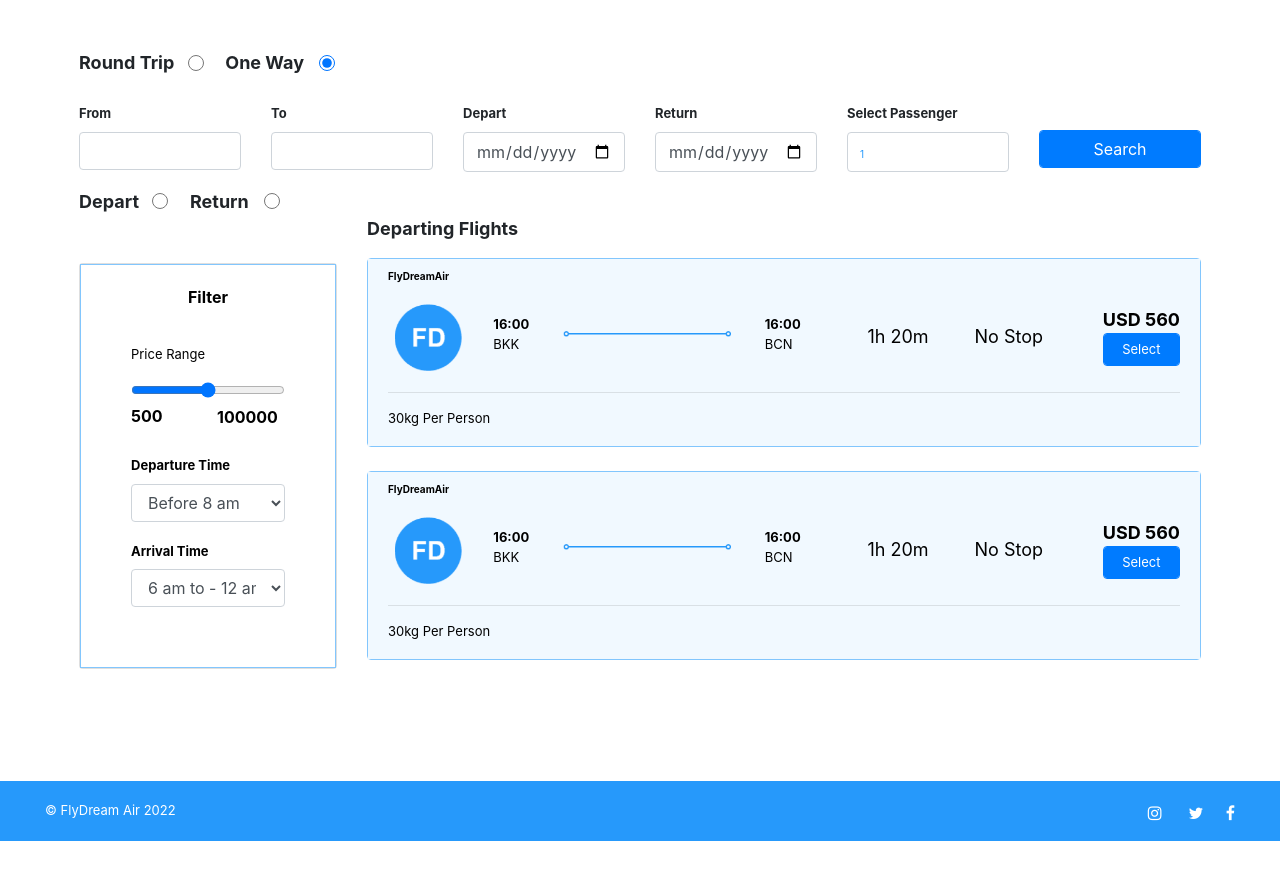
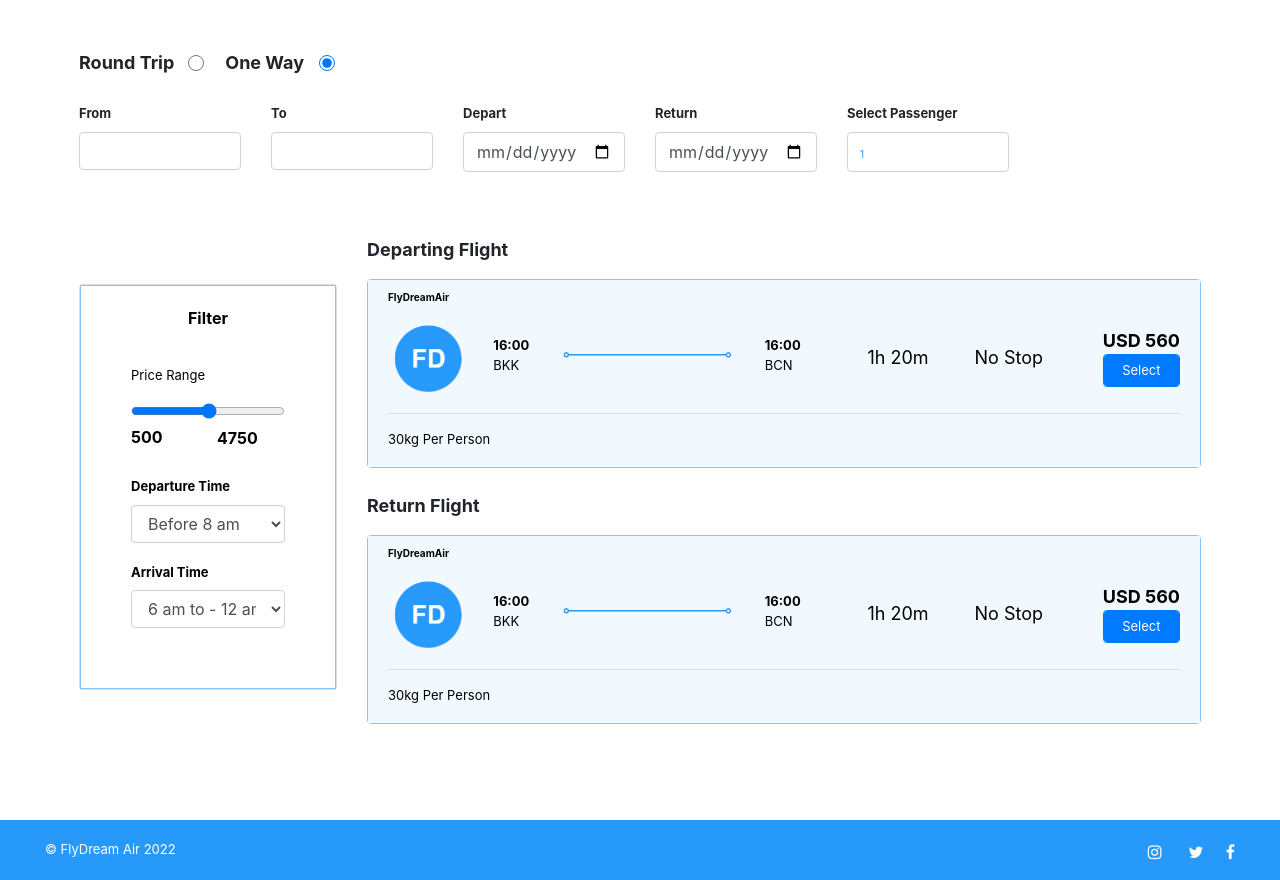
Before and after one commit to ayemed8/FlyDreamAir, a Django app: page /flights/ in a window 1280 px wide. Shown: the part 79-959 px from the top of the page. Before the commit the page ends 920 px from the top, so only its background shows below. Run offline with Django 4.2, Linux system fonts and the light colour scheme; some libraries are stand-ins or nearby versions.

Commit message:
Add files via upload

```diff
--- a/django_backend/app/templates/departing_flights.html
+++ b/django_backend/app/templates/departing_flights.html
@@ -56,36 +56,19 @@
     <div class="col-lg-2 col-md-4">
       <div class="form-group">
         <label for="exampleInputEmail1" style="font-size: small"><b>Select Passenger</b></label>
-        <input min="0" max="5" id="totalPassanger" type="number" class="form-control" placeholder="1"
+        <input min="0" max="5" id="totalPassanger" type="number" class="form-control" placeholder="1" value="1"
           style="font-size: medium; height: 40px" />
       </div>
     </div>
 
-    <!-- Search button box -->
-    <div class="col-lg-2 col-md-4">
-      <div style="margin-top:30px;" class="form-group">
-        <a href="#" class="btn slc btn-primary form-control">Search</a>
-      </div>
-    </div>
-    <div class="col-lg-12">
-      <div class="form-check form-check-inline">
-        <label style="font-size: large" class="form-check-label"
-          for="inlineRadio1"><b>Depart</b></label>&nbsp;&nbsp;&nbsp;
-        <input class="form-check-input" type="radio" name="inlineRadioOptions" id="departRadio" value="option1" />
-      </div>
-      <div class="form-check form-check-inline">
-        <label style="font-size: large" class="form-check-label" for="departRadio"><b>Return</b></label>
-        &nbsp;&nbsp;&nbsp;
-        <input style="width: 20px" class="form-check-input" type="radio" name="inlineRadioOptions" id="ReturnRadio"
-          value="option2" />
-      </div>
-    </div>
+
 
 
   </div>
 
   <div class="row">
     <div class="col-lg-3">
+      <br><br>
       <br>
       <br>
       <div class="card text-white mb-3">
@@ -96,11 +79,11 @@
           <div>
             <br />
             <p style="font-size: small">Price Range</p>
-            <input style="width: 100%" type="range" name="range" step="50000" min="500" max="1000000" value=""
+            <input style="width: 100%" type="range" name="range" step="100" min="500" max="10000" value=""
               onchange="rangePrimary.value=value" />
             <p style="float: left"><b>500</b></p>
             <input style="border: none; float: right; width: 70px; font-weight: bold" id="rangePrimary"
-              value="100000" />
+              value="4750" />
           </div>
           <br />
           <br />
@@ -129,8 +112,9 @@
       </div>
     </div>
     <div class="col-lg-9">
+      <br><br>
       <label style="font-size: large; margin-bottom: 16px" class="form-check-label" for="inlineRadio1"><b>Departing
-          Flights</b></label>
+          Flight</b></label>
       <div style="border: 1px solid #82c6fd" class="card">
         <div class="card-body" style="
             padding-top: 10px;
@@ -202,7 +186,8 @@
                     margin: 0%;
                     padding-top: 0%;
                   "><b>USD 560</b><br />
-                  <a style="font-size: small" href="#" class=" slc btn btn-primary form-control">Select</a>
+                  <button id="btn1" onclick="btn1Click()" style="font-size: small"
+                    class=" btn btn-primary form-control">Select</button>
                 </label>
               </label>
             </div>
@@ -212,6 +197,8 @@
         </div>
       </div>
       <br />
+      <label style="font-size: large; margin-bottom: 16px" class="form-check-label" for="inlineRadio1"><b>Return
+        Flight</b></label>
       <div style="border: 1px solid #82c6fd" class="card">
         <div class="card-body" style="
             padding-top: 10px;
@@ -283,7 +270,8 @@
                     margin: 0%;
                     padding-top: 0%;
                   "><b>USD 560</b><br />
-                  <a style="font-size: small" href="#" class="slc btn btn-primary form-control">Select</a>
+                  <button id="btn2" onclick="btn2Click()" style="font-size: small" href="#"
+                    class=" btn btn-primary form-control">Select</button>
                 </label>
               </label>
             </div>
@@ -296,6 +284,39 @@
   </div>
   <script src="//cdn.jsdelivr.net/npm/sweetalert2@11"></script>
   <script>
+    let btn1Selected = false;
+    let btn2Selected = false;
+    var btn1 = document.getElementById('btn1');
+    var btn2 = document.getElementById('btn2');
+
+    function btn1Click() {
+      //change text
+      btn1.innerText = 'Selected';
+      //disable button
+      btn1.disabled = true;
+      btn1Selected = true;
+      if (btn2Selected) {
+        //redirect
+        selectClick();
+      }
+    }
+
+    function btn2Click() {
+      //change text
+      btn2.innerText = 'Selected';
+      //disable button
+      btn2.disabled = true;
+      btn2Selected = true;
+
+      if (btn1Selected) {
+        //redirect
+        selectClick();
+      }
+    }
+
+
+
+
     document.getElementById("from").value = localStorage.getItem('from');
     document.getElementById("to").value = localStorage.getItem('to');
     document.getElementById("depart").value = localStorage.getItem('depart');
@@ -339,20 +360,29 @@
             window.location.href = '/my-info'; //relative to domain
           });
         }
+        else {
+          btn2.disabled = false;
+          btn2Selected = false;
+          btn1.disabled = false;
+          btn1Selected = false;
+          btn1.innerText = 'Select';
+          btn2.innerText = 'Select';
+
+        }
       })
     }
 
 
-    $('input[type="number"]').on('keyup',function(){
-        v = parseInt($(this).val());
-        min = parseInt($(this).attr('min'));
-        max = parseInt($(this).attr('max'));
+    $('input[type="number"]').on('keyup', function () {
+      v = parseInt($(this).val());
+      min = parseInt($(this).attr('min'));
+      max = parseInt($(this).attr('max'));
 
         /*if (v < min){
             $(this).val(min);
-        } else */if (v > max){
-            $(this).val(max);
-        }
+        } else */if (v > max) {
+        $(this).val(max);
+      }
     })
   </script>
 </div>
--- a/django_backend/app/templates/home.html
+++ b/django_backend/app/templates/home.html
@@ -72,7 +72,7 @@
               <div class="form-group" style="padding-left:45px">
                 <label for="exampleInputEmail1" style="font-size: small"><b style="font-size:medium">Total
                     Passengers</b></label>
-                <input  min="0" max="5" id="totalPassanger" type="number" class="form-control" placeholder="1"
+                <input  min="0" max="5" id="totalPassanger" type="number" class="form-control" placeholder="1" value="1"
                   style="font-size: medium; height: 40px" />
               </div>
             </div>
@@ -182,7 +182,7 @@
             <input style="background-color: #f1f9ff" type="text" class="form-control" placeholder="your email" />
           </div>
           <div class="col-lg-4">
-            <a href="#" class="btn btn-primary form-control">Subscribe</a>
+            <a href="#" class="btn btn-primary form-control" style="height:38px;width:100px">Subscribe</a>
           </div>
         </div>
       </div>
--- a/django_backend/users/templates/login.html
+++ b/django_backend/users/templates/login.html
@@ -18,6 +18,7 @@
                 Need An Account? <a class="ml-2" href="{% url 'register' %}">Sign Up Now</a>
             </small>
         </div>
+        </br></br></br></br></br></br></br></br></br></br></br></br></br>
     </div>
 </div>
 {% endblock content%}
```
Also changed, not shown: django_backend/app/templates/extra_services.html (+18 -16 lines).
